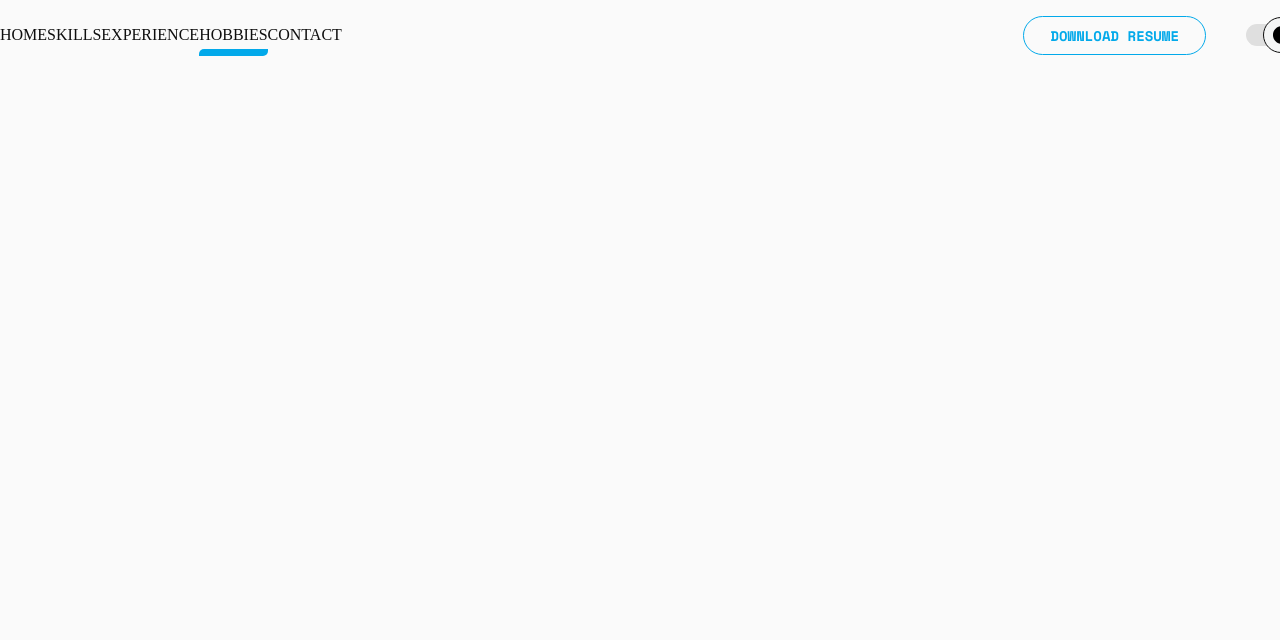
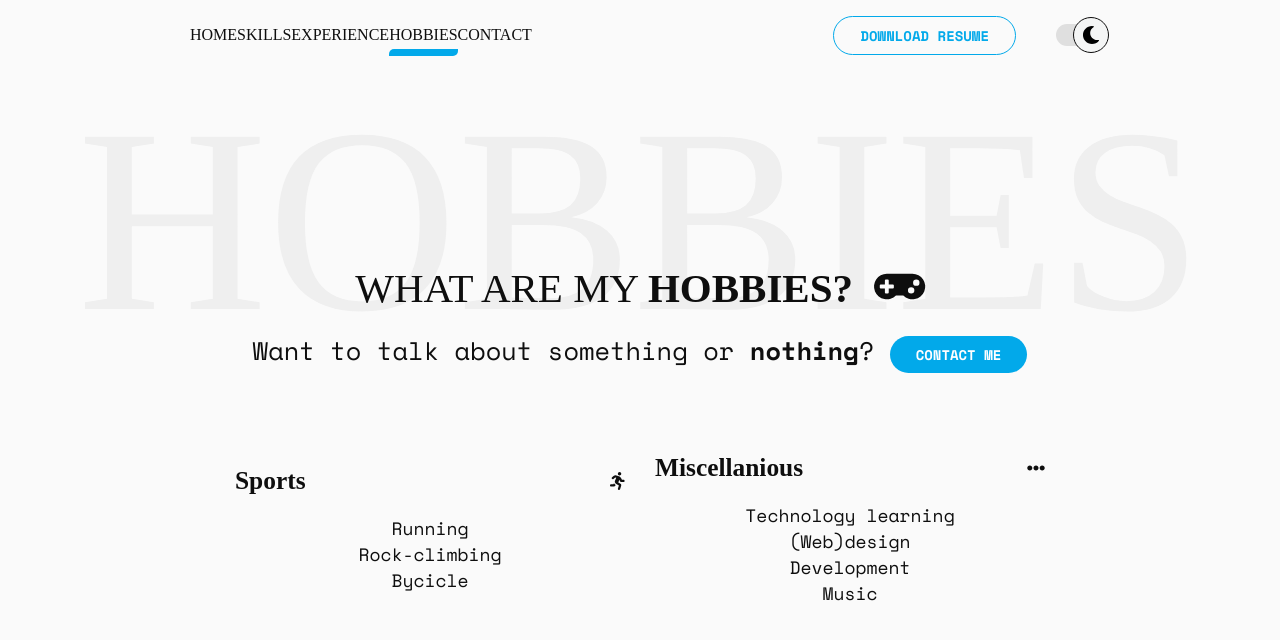
Before and after one commit to GuillaumeMajstruk/my-website, a React (Create React App) app: page /hobbies in a window 1280 px wide. Shown: the top 640 px of the page. Built offline with nearby package versions, Linux system fonts and the light colour scheme; a web font is replaced by a local one.

Commit message:
adding xp / hobbies views

```diff
--- a/src/App.css
+++ b/src/App.css
@@ -91,6 +91,14 @@ body {
 
 .w-100 {
   width: 100%;
+}
+
+.w-75 {
+  width: 75%;
+}
+
+.w-50 {
+  width: 50%;
 }
 
 .m-auto {
@@ -317,6 +325,13 @@ a:visited {
     gap: 3rem !important;
   }
 
+  #hobbies-grid {
+    grid-template-columns: repeat(1, 1fr) !important;
+    justify-content: center;
+    align-items: center;
+    gap: 3rem !important;
+  }
+
   #skill-grid {
     grid-template-columns: repeat(1, 1fr) !important;
     gap: 3rem !important;
@@ -398,6 +413,10 @@ a:visited {
   }
 
   #home-grid {
+    grid-template-columns: repeat(2, 1fr) !important;
+  }
+
+  #hobbies-grid {
     grid-template-columns: repeat(2, 1fr) !important;
   }
 
@@ -519,7 +538,7 @@ a:visited {
 }
 
 /* Extra large devices (large desktops, 1200px and up) */
-@media (min-width: 1200px) {
+@media (min-width: 1400px) {
   .container {
     max-width: 1366px !important;
   }
@@ -644,6 +663,12 @@ h5 {
   gap: 5rem;
 }
 
+#hobbies-grid {
+  justify-content: space-between;
+  align-items: center;
+  gap: 5rem;
+}
+
 
 #skill-grid {
   grid-template-columns: repeat(3, 1fr);
--- a/src/components/navbar.js
+++ b/src/components/navbar.js
@@ -8,6 +8,7 @@ import { useState } from 'react';
 import Home from "../views/Home";
 import Skills from "../views/Skills";
 import Experience from '../views/Experience';
+import Hobbies from '../views/Hobbies';
 
 const Nav = () => {
     const [isMenuOpen, setMenuOpen] = useState(false);
@@ -49,6 +50,9 @@ const Nav = () => {
                 <Route path="/experience">
                     <Experience />
                 </Route>
+                <Route path="/hobbies">
+                    <Hobbies />
+                </Route>
             </Switch>
             <div className="navbar-mobile">
                 <div id="navbar-mobile-actions" className="navbar-mobile--actions">
--- a/src/views/Experience.js
+++ b/src/views/Experience.js
@@ -1,6 +1,18 @@
+import { FontAwesomeIcon as Icon } from '@fortawesome/react-fontawesome';
+import { faUserTie } from '@fortawesome/free-solid-svg-icons';
+
 const Experience = () => {
     return (
-        <div>Bonjour</div>
+        <div className="container fullscreen center-h center-v">
+            <div className="background-header">xp</div>
+            <div className="center-h h-100 ml-auto mr-auto" style={{width: "90%"}}>
+                <div className="column h-100 center-v">
+                    <h2 className="font-rhyme text-light">WHAT ABOUT MY <strong>CAREER?</strong>&nbsp;<Icon icon={faUserTie}></Icon></h2>
+                    <span className="font-normal">Here is a timeline of it</span>
+                    <h3 className="font-space text-normal mt-xs">You have a project? Talk with me! <button className="button text-bold">contact me</button></h3>
+                </div>
+            </div>
+        </div>
     )
 };
 
--- /dev/null
+++ b/src/views/Hobbies.js
@@ -0,0 +1,39 @@
+import { FontAwesomeIcon as Icon } from '@fortawesome/react-fontawesome';
+import { faEllipsisH, faGamepad, faRunning } from '@fortawesome/free-solid-svg-icons';
+
+const Hobbies = () => {
+    return (
+        <div className="container fullscreen center-h center-v">
+            <div className="background-header">hobbies</div>
+            <div className="center-h h-100 ml-auto mr-auto" style={{width: "90%"}}>
+                <div className="column h-100 center-v">
+                    <h2 className="font-rhyme text-light">WHAT ARE MY <strong>HOBBIES?</strong> &nbsp;<Icon icon={faGamepad}></Icon></h2>
+                    <h3 className="font-space text-normal mt-xs">Want to talk about something or <strong>nothing</strong>? <button className="button text-bold">contact me</button></h3>
+                    <div id="hobbies-grid" className="grid-wrapper space-between mt-lg w-100 ml-auto mr-auto" style={{fontSize: "1.8rem"}}>
+                        <div className="">
+                            <div className="row space-between mb-xs">
+                                <h3 className="text-bold">Sports</h3>
+                                <Icon icon={faRunning}></Icon>
+                            </div>
+                            <div>Running</div>
+                            <div>Rock-climbing</div>
+                            <div>Bycicle</div>
+                        </div>
+                        <div className="">
+                            <div className="row space-between mb-xs">
+                                <h3 className="text-bold">Miscellanious</h3>
+                                <Icon icon={faEllipsisH}></Icon>
+                            </div>
+                            <div>Technology learning</div>
+                            <div>(Web)design</div>
+                            <div>Development</div>
+                            <div>Music</div>
+                        </div>
+                    </div>
+                </div>
+            </div>
+        </div>
+    )
+}
+
+export default Hobbies;
```
